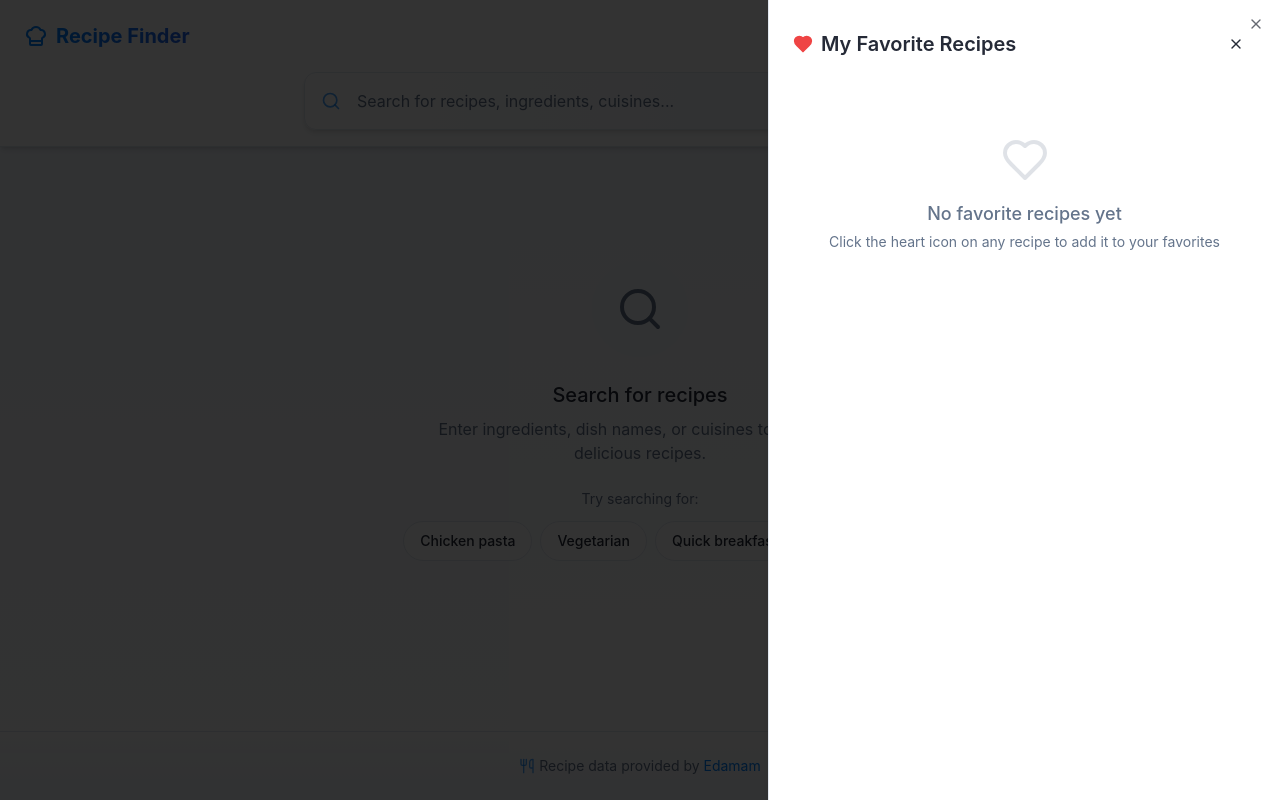
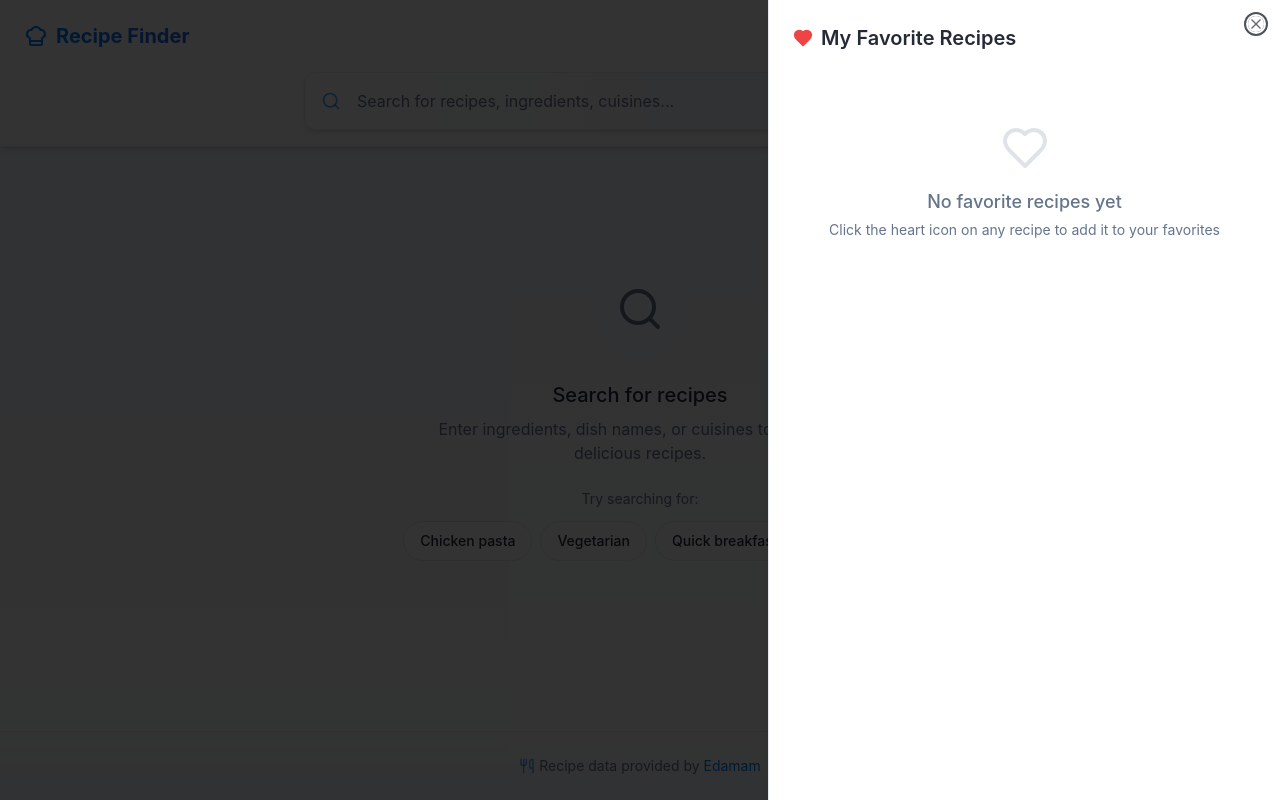
Before and after one commit to H41s3/yummy-finder-explorer, a React (Vite) app: page / in a window 1280 px wide. Both pictures are taken after a click on the button 1196 px from the left and 36 px from the top of the page. Built offline with nearby package versions, Linux system fonts and the light colour scheme; a web font is replaced by a local one.

Commit message:
Fix: Remove extra X icon
Removes the extra X icon in the favorites view.

```diff
--- a/src/components/FavoritesView.tsx
+++ b/src/components/FavoritesView.tsx
@@ -8,9 +8,10 @@ import { cn } from "@/lib/utils";
 interface FavoritesViewProps {
   onClose: () => void;
   className?: string;
+  hideCloseButton?: boolean;
 }
 
-const FavoritesView = ({ onClose, className }: FavoritesViewProps) => {
+const FavoritesView = ({ onClose, className, hideCloseButton = false }: FavoritesViewProps) => {
   const { favorites } = useFavorites();
 
   return (
@@ -20,9 +21,12 @@ const FavoritesView = ({ onClose, className }: FavoritesViewProps) => {
           <Heart className="h-5 w-5 text-destructive" fill="currentColor" />
           <h2 className="text-xl font-semibold">My Favorite Recipes</h2>
         </div>
-        <Button variant="ghost" size="icon" onClick={onClose} className="rounded-full">
-          <X className="h-5 w-5" />
-        </Button>
+
+        {!hideCloseButton && (
+          <Button variant="ghost" size="icon" onClick={onClose} className="rounded-full">
+            <X className="h-5 w-5" />
+          </Button>
+        )}
       </div>
 
       {favorites.length === 0 ? (
--- a/src/pages/Index.tsx
+++ b/src/pages/Index.tsx
@@ -155,7 +155,7 @@ const Index = () => {
                   </Button>
                 </SheetTrigger>
                 <SheetContent side="right" className="sm:max-w-lg w-[90vw] p-6 overflow-y-auto">
-                  <FavoritesView onClose={() => {}} />
+                  <FavoritesView onClose={() => {}} hideCloseButton={true} />
                 </SheetContent>
               </Sheet>
 
```
